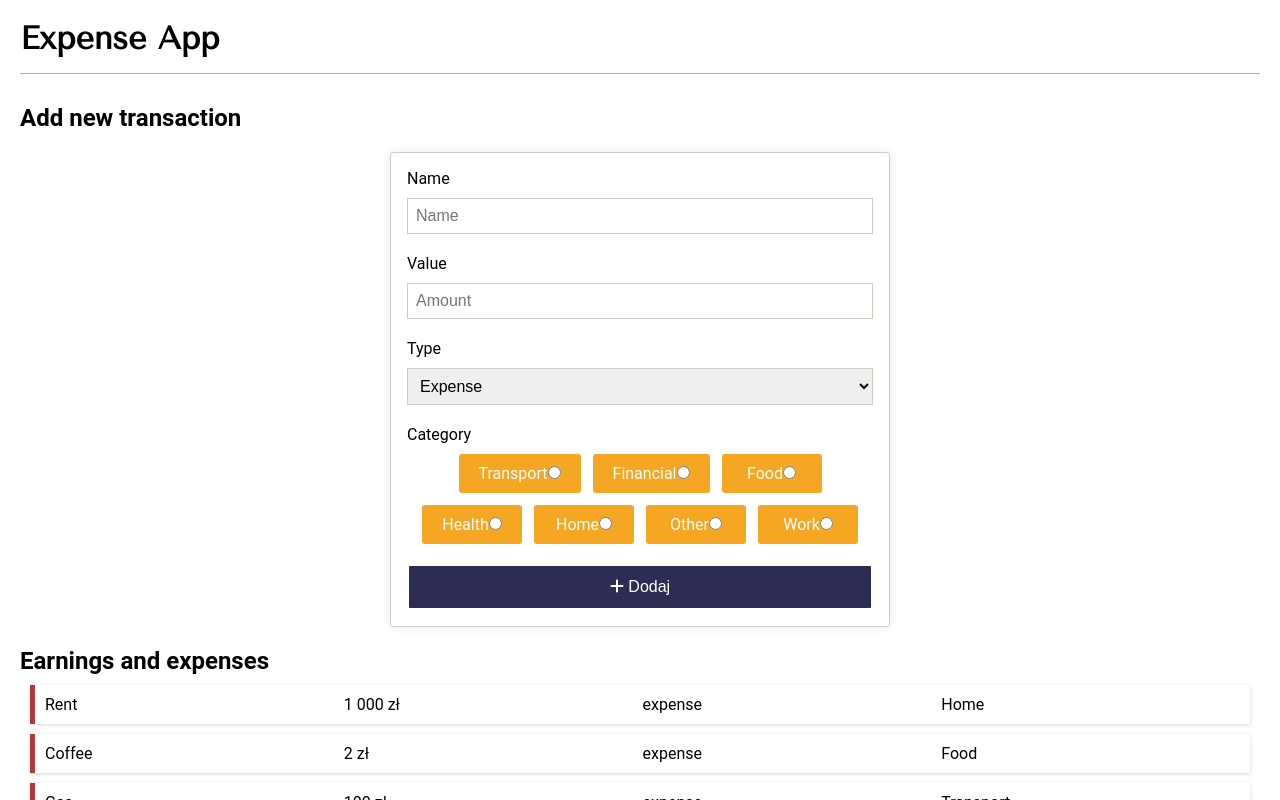
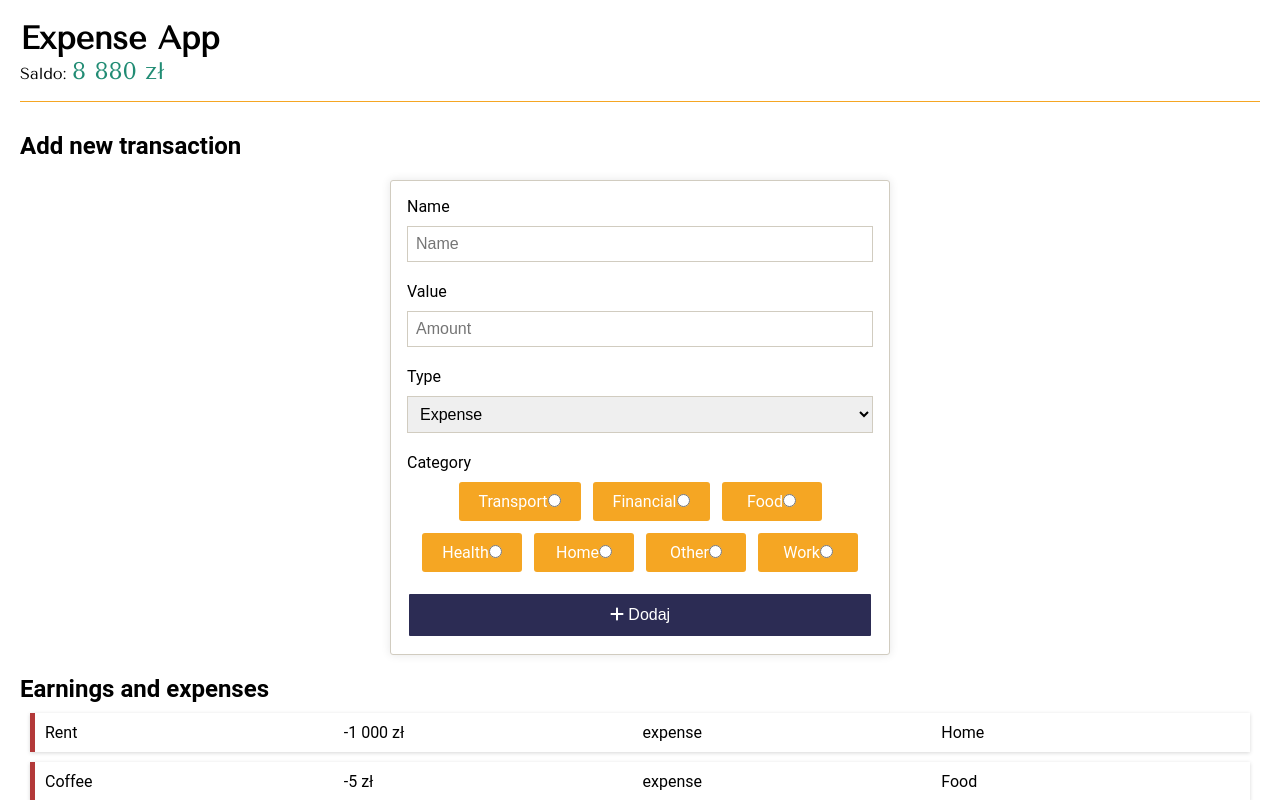
Before and after one commit to lukasz-pekala/react-simple-expense-calculator, a React (Create React App) app: page / in a window 1280 px wide. Shown: the top 800 px of the page. Built offline with nearby package versions, Linux system fonts and the light colour scheme.

Commit message:
BalanceSummary component

```diff
--- a/src/App.tsx
+++ b/src/App.tsx
@@ -8,6 +8,7 @@ import { FlatuicolorsSpain } from "./styles/Theme";
 import { BalanceItems } from "./data/BalanceItems";
 import { useState } from "react";
 import { BalanceItem } from "./models/BalanceItem";
+import BalanceSummary from "./BalanceSummary";
 
 function App() {
   const [balanceItems, setBalanceItems] = useState<BalanceItem[]>(BalanceItems);
@@ -16,6 +17,8 @@ function App() {
     setBalanceItems([...balanceItems, balanceItem]);
   };
 
+  let totalBalance = balanceItems.reduce((acc, item) => acc + item.amount, 0);
+
   return (
     <>
       <ThemeProvider theme={FlatuicolorsSpain}>
@@ -23,6 +26,7 @@ function App() {
         <Container>
           <StyledHeader>
             <h1>Expense App</h1>
+            <BalanceSummary balance={totalBalance} />
           </StyledHeader>
           <AddExpenseForm onBalanceAdded={handleBalanceAdded} />
           <BalanceList items={balanceItems} />
--- /dev/null
+++ b/src/BalanceSummary.tsx
@@ -0,0 +1,26 @@
+import CurrencyFormat from "react-currency-format";
+import { StyledBalanceSummary } from "./styles/BalanceSummary.styled";
+
+export type BalanceSummaryProps = {
+  balance: number;
+};
+
+const BalanceSummary = ({ balance }: BalanceSummaryProps) => {
+  console.log(balance > 0);
+  return (
+    <>
+      <span>Saldo: </span>
+      <StyledBalanceSummary balance={balance}>
+        <CurrencyFormat
+          value={balance}
+          displayType={"text"}
+          thousandSeparator=" "
+          suffix={" zł"}
+          decimalSeparator=","
+        />
+      </StyledBalanceSummary>
+    </>
+  );
+};
+
+export default BalanceSummary;
--- a/src/data/BalanceItems.ts
+++ b/src/data/BalanceItems.ts
@@ -4,28 +4,28 @@ export const BalanceItems: BalanceItem[] = [
   {
     id: 1,
     name: "Rent",
-    amount: 1000,
+    amount: -1000,
     type: "expense",
     category: "Home",
   },
   {
     id: 2,
     name: "Coffee",
-    amount: 2,
+    amount: -5,
     type: "expense",
     category: "Food",
   },
   {
     id: 3,
     name: "Gas",
-    amount: 100,
+    amount: -100,
     type: "expense",
     category: "Transport",
   },
   {
     id: 4,
     name: "Burrito",
-    amount: 10,
+    amount: -15,
     type: "expense",
     category: "Food",
   },
--- /dev/null
+++ b/src/styles/BalanceSummary.styled.ts
@@ -0,0 +1,11 @@
+import styled from "styled-components";
+import { BalanceSummaryProps } from "../BalanceSummary";
+
+export const StyledBalanceSummary = styled.span<BalanceSummaryProps>`
+  // background-color: #ffda79;
+  font-size: 1.5em;
+  color: ${(props: any) =>
+    props.balance > 0
+      ? props.theme.colors.palmSpringsSplash
+      : props.theme.colors.eyeOfTheNewt};
+`;
--- a/src/styles/Header.styled.ts
+++ b/src/styles/Header.styled.ts
@@ -2,7 +2,6 @@ import styled from "styled-components";
 
 export const StyledHeader = styled.header`
   font-family: "Tenor Sans", sans-serif;
-  background-color: "#ffda79";
   width: 100%;
   padding-bottom: 1em;
   border-bottom: 1px solid ${({ theme }) => theme.colors.spicedButternut};
```
